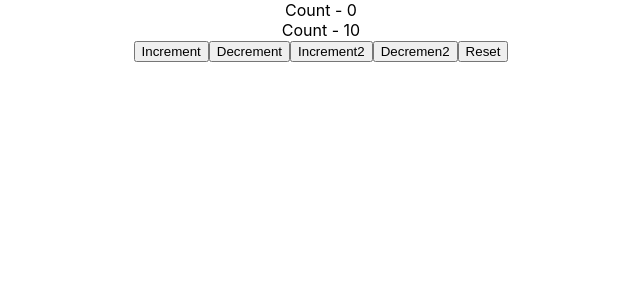
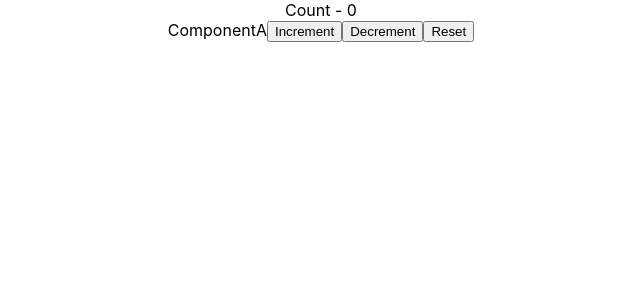
Before and after one commit to jigenji/react-tutorial-hooks, a React (Create React App) app: page / in a window 1280 px wide. Shown: the top 300 px of the page, without its empty margins (319-959 px from the left). Built offline with nearby package versions, Linux system fonts and the light colour scheme.

Commit message:
add the logic to combine context and reducer

```diff
--- a/src/App.js
+++ b/src/App.js
@@ -1,12 +1,32 @@
-import React, {createContext} from 'react';
+import React, {createContext, useReducer} from 'react';
 import './App.css';
-import CounterTwo from './components/CounterTwo'
+import ComponentA from './components/ComponentA';
+
+export const CountContext = createContext();
+
+const initialState = 0;
+const reducer = (state, action) => {
+    switch(action){
+        case 'increment':
+            return state + 1
+        case 'decerement':
+            return state - 1
+        case 'reset':
+            return initialState
+        default:
+            return state
+    }
+}
 
 function App() {
+  const [count, dispatch] = useReducer(reducer, initialState)
   return (
-    <div className="App">
-      <CounterTwo />
-    </div>
+    <CountContext.Provider value={{countState: count, countDispatch: dispatch}} >
+      <div className="App">
+        <div>Count - {count}</div>
+        <ComponentA />
+      </div>
+    </CountContext.Provider>
   );
 }
 
--- /dev/null
+++ b/src/components/ComponentA.js
@@ -0,0 +1,17 @@
+import React,{useContext} from 'react'
+import {CountContext} from '../App'
+
+function ComponentA() {
+    const countContext = useContext(CountContext);
+    console.log('countContext',countContext)
+    return (
+        <div>
+            ComponentA
+            <button onClick={()=> countContext.countDispatch('increment')}>Increment</button>
+            <button onClick={()=> countContext.countDispatch('decerement')}>Decrement</button>
+            <button onClick={()=> countContext.countDispatch('reset')}>Reset</button>
+        </div>
+    )
+}
+
+export default ComponentA
```
